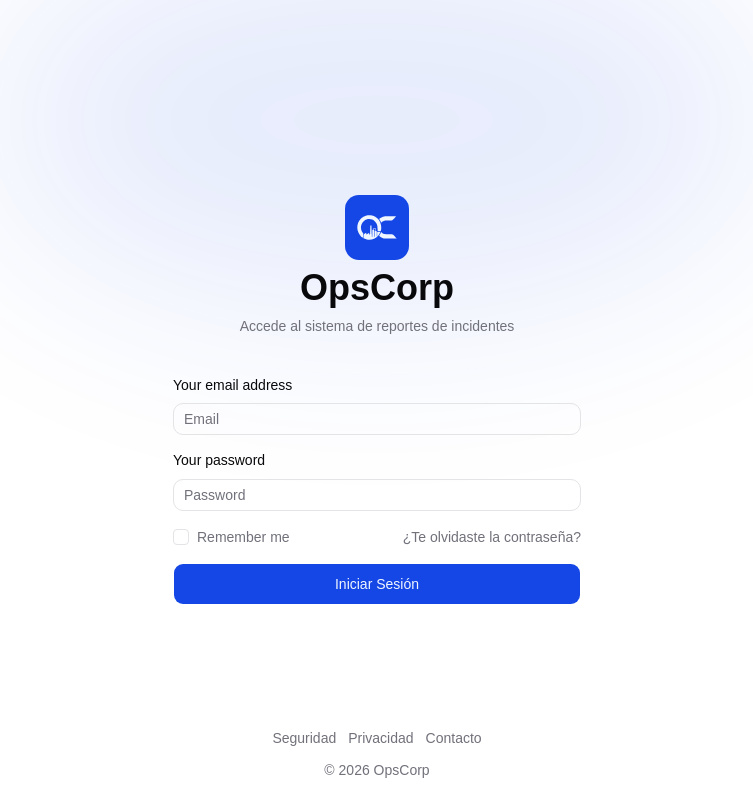
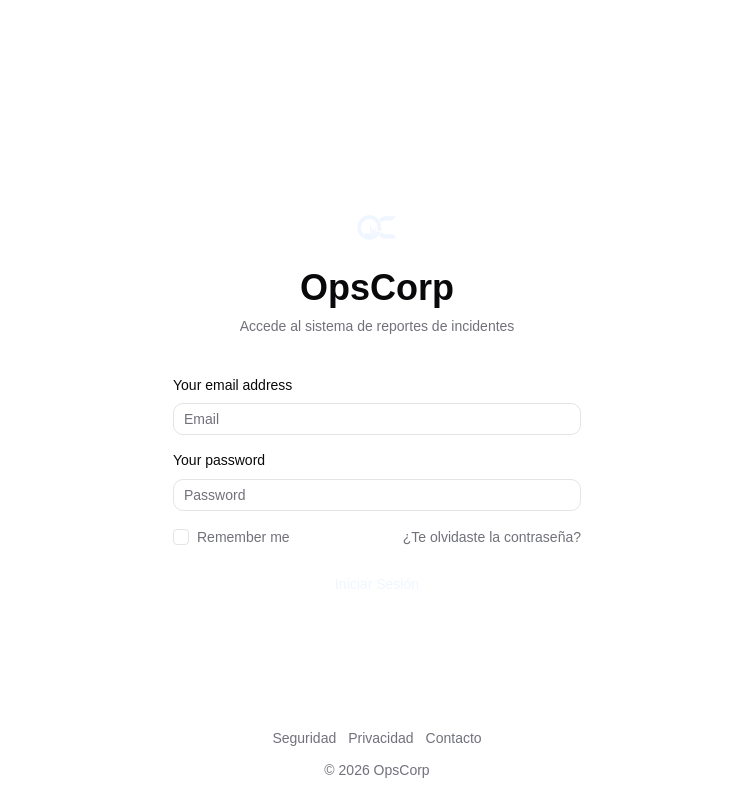
Before and after one commit to No-Country-simulation/S04-26-Equipo-11-Web-App-Development, a React (Vite) app in the folder frontend/: page /auth/login in a window 1280 px wide. Shown: the whole page, without its empty margins (263-1016 px from the left). Built offline with nearby package versions, Linux system fonts and the light colour scheme.

Commit message:
update index.css

```diff
--- a/frontend/src/index.css
+++ b/frontend/src/index.css
@@ -55,7 +55,7 @@
   --card-foreground: oklch(0.141 0.005 285.823);
   --popover: oklch(1 0 0);
   --popover-foreground: oklch(0.141 0.005 285.823);
-  --primary: oklch(0.488 0.243 264.376);
+
   --primary-foreground: oklch(0.97 0.014 254.604);
   --secondary: oklch(0.967 0.001 286.375);
   --secondary-foreground: oklch(0.21 0.006 285.885);
@@ -67,11 +67,12 @@
   --border: oklch(0.92 0.004 286.32);
   --input: oklch(0.92 0.004 286.32);
   --ring: oklch(0.705 0.015 286.067);
-  --chart-1: oklch(0.809 0.105 251.813);
-  --chart-2: oklch(0.623 0.214 259.815);
-  --chart-3: oklch(0.546 0.245 262.881);
-  --chart-4: oklch(0.488 0.243 264.376);
-  --chart-5: oklch(0.424 0.199 265.638);
+   --chart-1: oklch(0.88 0.12 145);
+  --chart-2: oklch(0.78 0.16 145);
+  --chart-3: oklch(0.68 0.18 145);
+  --chart-4: oklch(0.58 0.16 145);
+  --chart-5: oklch(0.48 0.14 145);
+
   --radius: 0.625rem;
   --sidebar: oklch(0.985 0 0);
   --sidebar-foreground: oklch(0.141 0.005 285.823);
@@ -90,7 +91,7 @@
   --card-foreground: oklch(0.985 0 0);
   --popover: oklch(0.21 0.006 285.885);
   --popover-foreground: oklch(0.985 0 0);
-  --primary: oklch(0.424 0.199 265.638);
+  --primary: oklch(0.62 0.18 145.525);
   --primary-foreground: oklch(0.97 0.014 254.604);
   --secondary: oklch(0.274 0.006 286.033);
   --secondary-foreground: oklch(0.985 0 0);
@@ -102,14 +103,14 @@
   --border: oklch(1 0 0 / 10%);
   --input: oklch(1 0 0 / 15%);
   --ring: oklch(0.552 0.016 285.938);
-  --chart-1: oklch(0.809 0.105 251.813);
-  --chart-2: oklch(0.623 0.214 259.815);
-  --chart-3: oklch(0.546 0.245 262.881);
-  --chart-4: oklch(0.488 0.243 264.376);
-  --chart-5: oklch(0.424 0.199 265.638);
+  --chart-1: oklch(0.88 0.12 145);
+  --chart-2: oklch(0.78 0.16 145);
+  --chart-3: oklch(0.68 0.18 145);
+  --chart-4: oklch(0.58 0.16 145);
+  --chart-5: oklch(0.48 0.14 145);
   --sidebar: oklch(0.21 0.006 285.885);
   --sidebar-foreground: oklch(0.985 0 0);
-  --sidebar-primary: oklch(0.623 0.214 259.815);
+  --sidebar-primary: oklch(0.55 0.16 145);
   --sidebar-primary-foreground: oklch(0.97 0.014 254.604);
   --sidebar-accent: oklch(0.274 0.006 286.033);
   --sidebar-accent-foreground: oklch(0.985 0 0);
```
